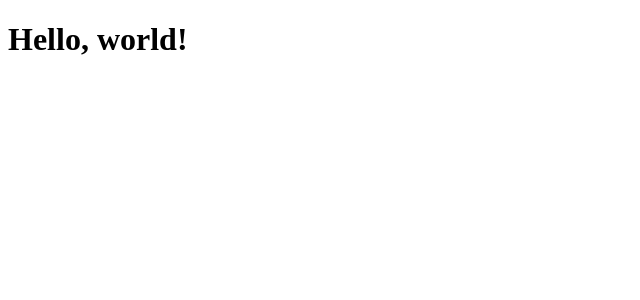
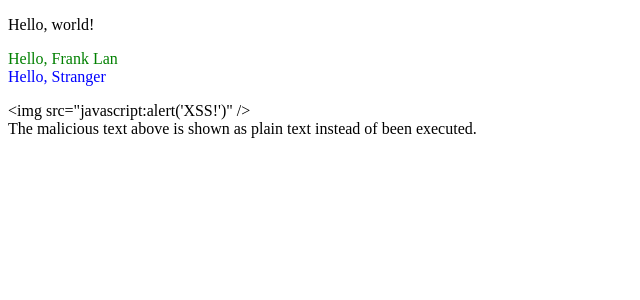
Before and after one commit to tlan16/learn-react, a React app: page / in a window 1280 px wide. Shown: the top 300 px of the page, without its empty margins (0-640 px from the left). Built offline with nearby package versions, Linux system fonts and the light colour scheme; the HTML template or start-up script is replaced by a standard one.

Commit message:
finished `Introducing JSX`

```diff
--- a/src/app.jsx
+++ b/src/app.jsx
@@ -4,9 +4,42 @@ import ReactDOM from 'react-dom'
 
 const { REACT_ROOT_DIV_ID } = process.env
 
+const user = {
+  firstName: 'Frank',
+  lastName: 'Lan',
+}
+
+const formatName = ({firstName, lastName}) => `${firstName} ${lastName}`
+
+const getGreeting = userObject => {
+  const strangerTextColor = 'blue'
+
+  if (userObject) {
+    return <span style={{color: 'green'}}>Hello, {formatName(user)}</span>
+  } else {
+    return <span style={{color:strangerTextColor}}>Hello, Stranger</span>
+  }
+}
+
+const maliciousInput = '<img src="javascript:alert(\'XSS!\')" />'
+
 const app = () => {
   ReactDOM.render(
-    <h1>Hello, world!</h1>,
+    (
+      <span>
+        <p>Hello, world!</p>
+        <p>
+          <span>{getGreeting(user)}</span>
+          <br/>
+          <span>{getGreeting(undefined)}</span>
+        </p>
+        <p>
+          {maliciousInput}
+          <br/>
+          The malicious text above is shown as plain text instead of been executed.
+        </p>
+      </span>
+    ),
     document.getElementById(REACT_ROOT_DIV_ID),
   )
 }
```
